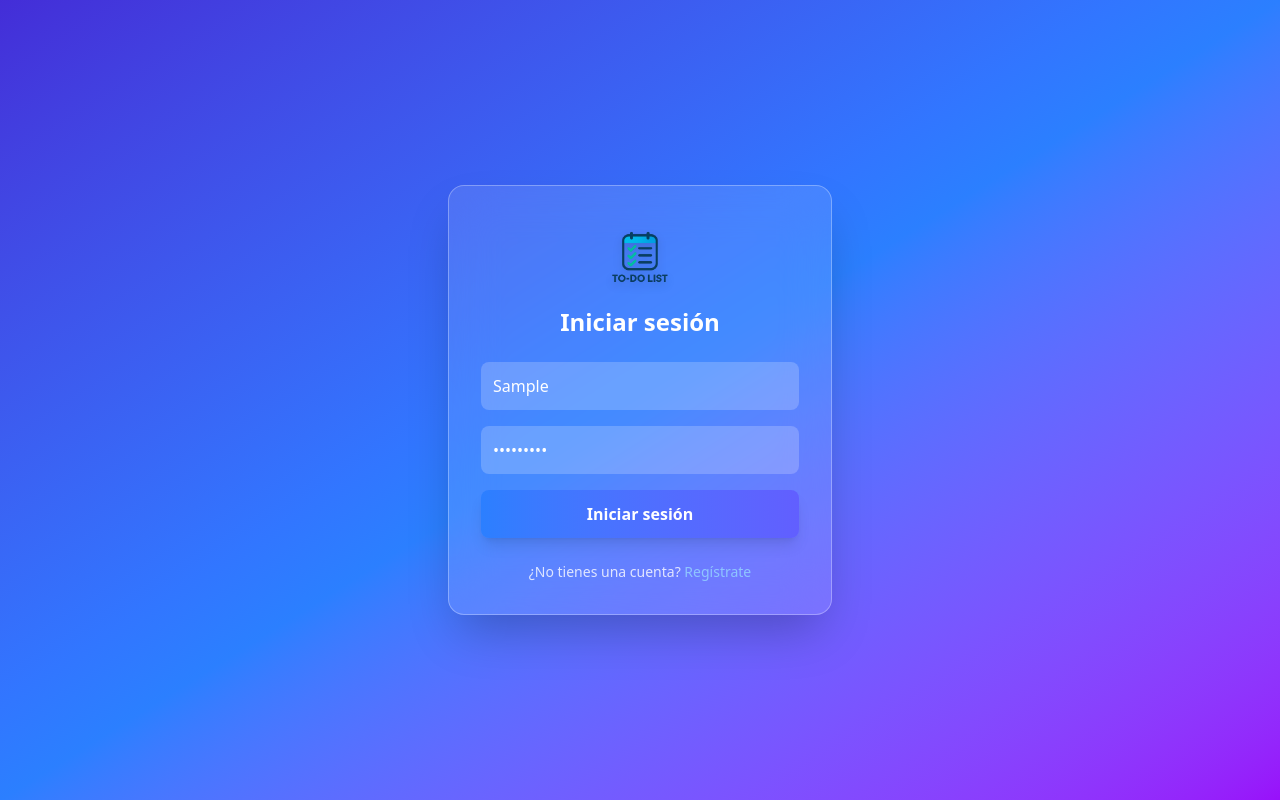
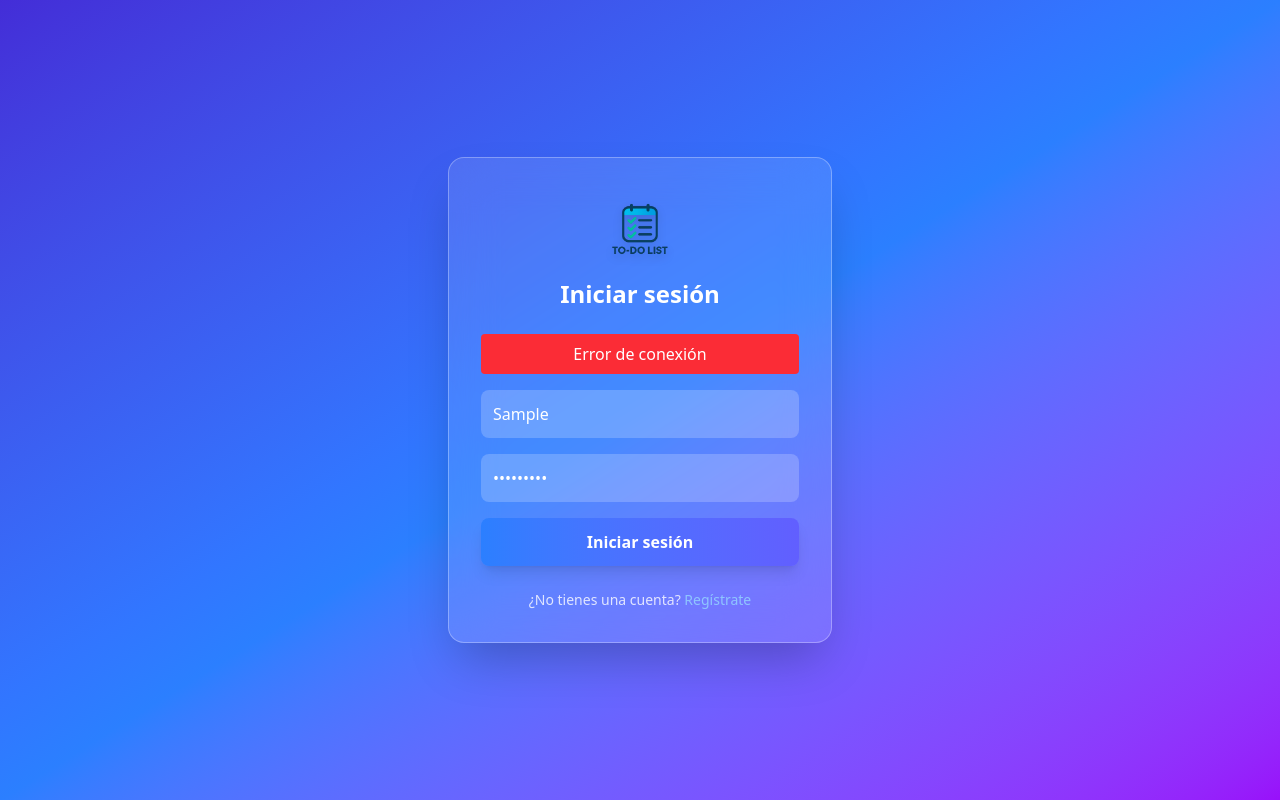
Before and after one commit to javierQ854/app-to-do-list, a React (Vite) app in the folder front-end/app-list/: page /#/ in a window 1280 px wide. Both pictures are taken after typing "Sample", "Sample123" into the empty fields and a click on the button "Iniciar sesión". Built offline with nearby package versions, Linux system fonts and the light colour scheme; no server answers.

Commit message:
Correccion de pantalla de carga

```diff
--- a/front-end/app-list/src/pages/Login.jsx
+++ b/front-end/app-list/src/pages/Login.jsx
@@ -6,6 +6,8 @@ import { Link } from 'react-router-dom';
 
 const Login = () => {
   const navigate = useNavigate();
+  const [loading, setLoading] = useState(false);
+  const [message, setMessage] = useState(null);
   const [formData, setFormData] = useState({
     username: '',
     password_user: ''
@@ -21,17 +23,33 @@ const Login = () => {
 
   const handleSubmit = async (e) => {
     e.preventDefault();
+    setLoading(true);
+    setMessage(null);
     try {
       const response = await servicelogin(formData);
+      setMessage({ type: 'success', text: 'Inicio de sesión exitoso' });
       login(response.data);
-      navigate(`/tasks/${response.data.user.id}`);
+      setTimeout(() => {
+        navigate(`/tasks/${response.data.user.id}`);
+      }, 1000);
     } catch (error) {
       console.error(error.response?.data.message || 'Error de conexión');
+      setMessage({ type: 'error', text: error.response?.data.message || 'Error de conexión' });
+    } finally {
+      setLoading(false);
     }
   };
 
   return (
     <section className="min-h-screen w-full flex justify-center items-center bg-gradient-to-br from-indigo-700 via-blue-500 to-purple-600 p-4">
+
+      {/* Pantalla de carga */}
+      {loading && (
+        <div className="absolute inset-0 bg-black/50 flex flex-col justify-center items-center z-50">
+          <div className="w-16 h-16 border-4 border-white border-t-transparent rounded-full animate-spin"></div>
+          <p className="text-white mt-4 text-lg">Verificando...</p>
+        </div>
+      )}
       <div className="backdrop-blur-xl bg-white/10 border border-white/30 rounded-2xl shadow-2xl w-full max-w-sm p-8 animate-fadeIn hover:scale-[1.02] transition-transform duration-300">
 
         {/* Logo y título */}
@@ -39,6 +57,17 @@ const Login = () => {
           <img src="./logo.png" alt="Logo" className="w-20 h-20 mb-2 drop-shadow-lg" />
           <h2 className="text-white font-bold text-2xl">Iniciar sesión</h2>
         </div>
+
+        {/* Mensajes de error o éxito */}
+        {message && (
+          <div
+            className={`mb-4 p-2 rounded text-center ${
+              message.type === 'success' ? 'bg-green-500' : 'bg-red-500'
+            } text-white`}
+          >
+            {message.text}
+          </div>
+        )}
 
         {/* Formulario */}
         <form onSubmit={handleSubmit} className="flex flex-col gap-4">
```
